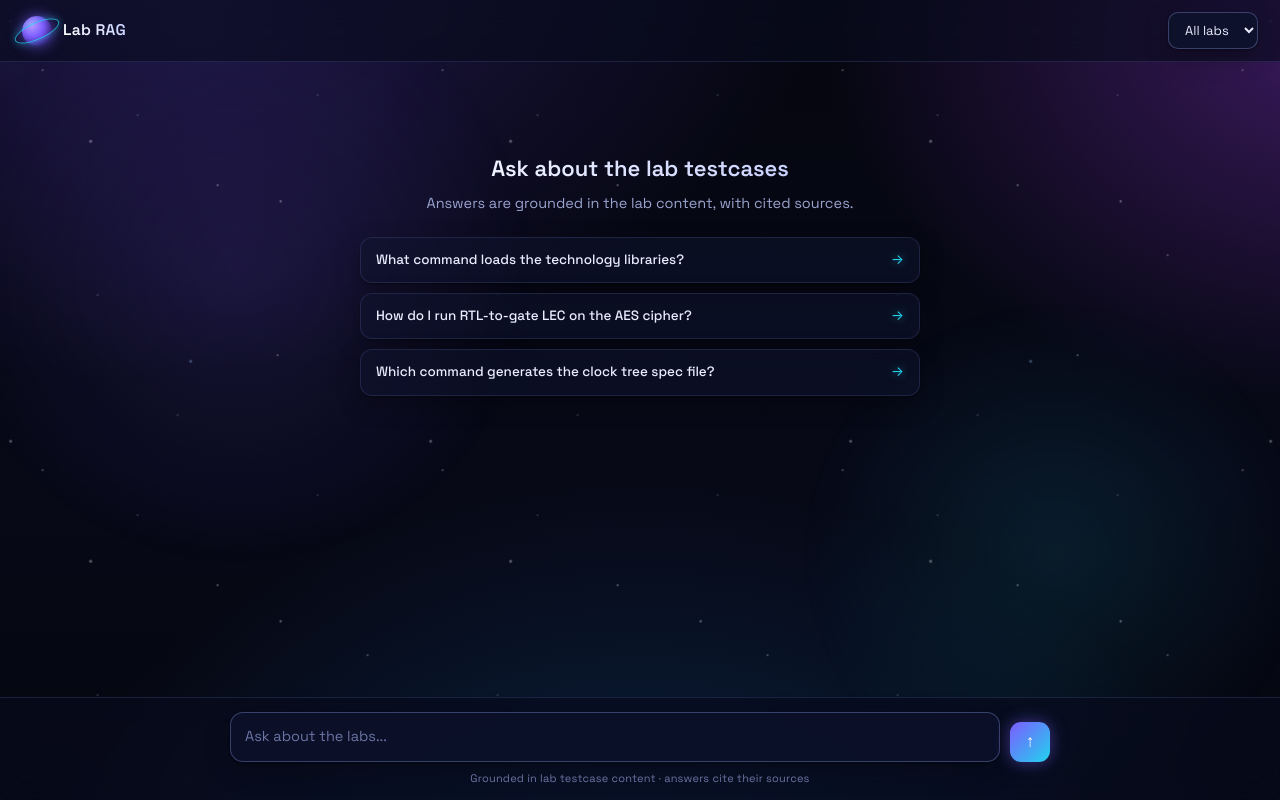
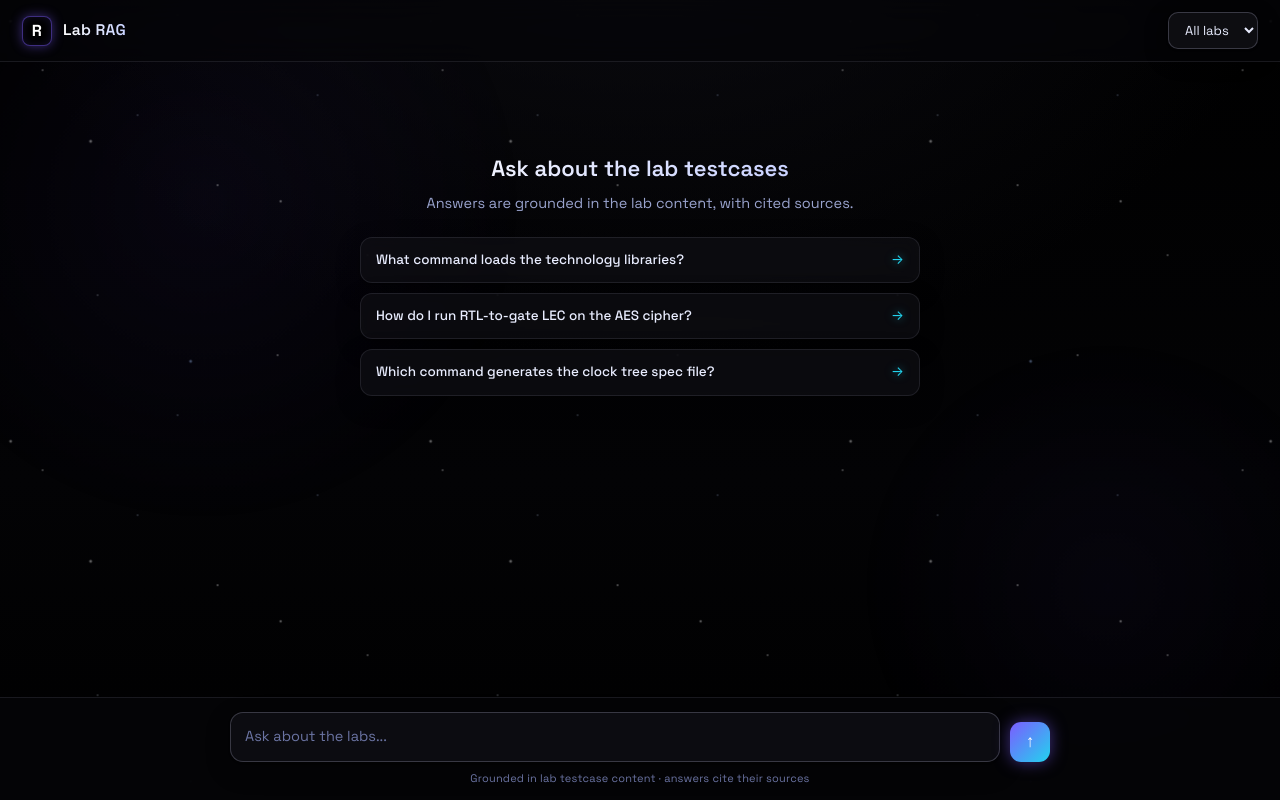
Before and after one commit to Suryanaik-77/simple_interview, a Python web app: template rag_interview/templates/rag.html in a window 1280 px wide. Run offline with Jinja, Linux system fonts and the light colour scheme; the template is opened without the code that fills it, so the values that code supplies are empty.

Commit message:
RAG UI: black space background + R logo (neutralize blue-tinted surfaces)

```diff
--- a/rag_interview/templates/rag.html
+++ b/rag_interview/templates/rag.html
@@ -9,11 +9,11 @@
   <link href="https://fonts.googleapis.com/css2?family=Space+Grotesk:wght@400;500;600;700&display=swap" rel="stylesheet">
   <style>
     :root {
-      --bg: #05060f;
-      --panel: rgba(17, 22, 46, 0.66);
-      --panel-solid: #0d1230;
-      --line: rgba(130, 150, 235, 0.16);
-      --line-strong: rgba(150, 170, 245, 0.32);
+      --bg: #000000;
+      --panel: rgba(20, 20, 27, 0.62);
+      --panel-solid: #101014;
+      --line: rgba(150, 150, 175, 0.15);
+      --line-strong: rgba(160, 160, 185, 0.30);
       --text: #e9edff;
       --muted: #9aa4cf;
       --faint: #6b74a3;
@@ -42,17 +42,15 @@
     .space-bg {
       position: fixed; inset: 0; z-index: -3; overflow: hidden;
       background:
-        radial-gradient(1200px 820px at 12% -12%, #241a52 0%, transparent 58%),
-        radial-gradient(1000px 720px at 105% 4%, #3b1a5e 0%, transparent 52%),
-        radial-gradient(1100px 900px at 50% 128%, #0c2c52 0%, transparent 60%),
-        linear-gradient(180deg, #05060f 0%, #070917 60%, #05060f 100%);
+        radial-gradient(1100px 800px at 50% -15%, #0c0c12 0%, transparent 60%),
+        linear-gradient(180deg, #000000 0%, #030305 60%, #000000 100%);
     }
-    /* soft drifting nebula glow */
+    /* very faint drifting nebula for depth (kept subtle so it reads black) */
     .space-bg::after {
       content: ""; position: absolute; inset: -20%;
       background:
-        radial-gradient(420px 420px at 30% 40%, rgba(124,92,255,.14), transparent 70%),
-        radial-gradient(360px 360px at 75% 65%, rgba(34,211,238,.10), transparent 70%);
+        radial-gradient(460px 460px at 28% 34%, rgba(124,92,255,.06), transparent 70%),
+        radial-gradient(360px 360px at 78% 68%, rgba(124,92,255,.04), transparent 70%);
       animation: nebula 26s ease-in-out infinite alternate;
     }
     @keyframes nebula {
@@ -102,7 +100,7 @@
 
     /* ---- header -------------------------------------------------------- */
     header {
-      background: rgba(9, 12, 30, 0.62); backdrop-filter: blur(14px);
+      background: rgba(6, 6, 9, 0.66); backdrop-filter: blur(14px);
       -webkit-backdrop-filter: blur(14px);
       border-bottom: 1px solid var(--line);
       padding: 12px 22px; display: flex; align-items: center; gap: 14px;
@@ -110,16 +108,12 @@
     }
     .brand { display: flex; align-items: center; gap: 11px; }
     .logo {
-      position: relative; width: 30px; height: 30px; border-radius: 50%;
-      background: radial-gradient(circle at 32% 30%, #b79bff 0%, #7c5cff 42%, #3a1e8f 100%);
-      box-shadow: 0 0 14px rgba(124,92,255,.7), inset -3px -3px 6px rgba(0,0,0,.4);
-      flex: none;
-    }
-    .logo::after {           /* saturn ring */
-      content: ""; position: absolute; top: 50%; left: 50%;
-      width: 46px; height: 15px; border: 1.6px solid rgba(34,211,238,.75);
-      border-radius: 50%; transform: translate(-50%,-50%) rotate(-24deg);
-      box-shadow: 0 0 8px rgba(34,211,238,.4);
+      width: 30px; height: 30px; border-radius: 8px; flex: none;
+      background: #000; border: 1px solid var(--accent-line);
+      display: grid; place-items: center;
+      font-weight: 700; font-size: 16px; line-height: 1;
+      color: #fff; letter-spacing: .5px;
+      box-shadow: 0 0 12px rgba(124,92,255,.45), inset 0 0 10px rgba(124,92,255,.15);
     }
     header h1 {
       font-size: 15.5px; margin: 0; font-weight: 600; letter-spacing: .3px;
@@ -131,14 +125,14 @@
       border-left: 1px solid var(--line); align-self: center; letter-spacing: .2px;
     }
     select {
-      margin-left: auto; background: rgba(13,18,44,.85); color: var(--text);
+      margin-left: auto; background: rgba(16,16,21,.85); color: var(--text);
       border: 1px solid var(--line-strong); border-radius: 10px;
       padding: 8px 12px; font-size: 13px; cursor: pointer; font-family: inherit;
       box-shadow: var(--shadow); max-width: 320px;
     }
     select:hover { border-color: var(--accent-line); }
     select:focus { outline: none; border-color: var(--accent); box-shadow: 0 0 0 3px var(--accent-weak); }
-    select option { background: #0d1230; color: var(--text); }
+    select option { background: #101014; color: var(--text); }
 
     /* ---- chat ---------------------------------------------------------- */
     #chat { flex: 1; overflow-y: auto; padding: 26px 22px 8px; }
@@ -189,7 +183,7 @@
     .clarify-opts { display: flex; flex-direction: column; gap: 9px; }
     .clarify-opt {
       display: flex; align-items: center; gap: 12px; text-align: left; width: 100%;
-      border: 1px solid var(--line-strong); background: rgba(16,21,46,.7);
+      border: 1px solid var(--line-strong); background: rgba(19,19,25,.72);
       color: var(--text); padding: 12px 14px; border-radius: 13px; cursor: pointer;
       font-size: 14px; font-weight: 500; font-family: inherit;
       box-shadow: var(--shadow);
@@ -228,7 +222,7 @@
       color: var(--faint); font-weight: 600; margin-bottom: 2px;
     }
     details.src {
-      background: rgba(10,14,34,.6); border: 1px solid var(--line); border-radius: 11px;
+      background: rgba(11,11,15,.6); border: 1px solid var(--line); border-radius: 11px;
       transition: border-color .15s;
     }
     details.src:hover { border-color: var(--line-strong); }
@@ -262,7 +256,7 @@
     }
     .examples { margin-top: 22px; display: grid; gap: 10px; }
     .example {
-      background: rgba(16,21,46,.55); backdrop-filter: blur(8px); -webkit-backdrop-filter: blur(8px);
+      background: rgba(17,17,23,.6); backdrop-filter: blur(8px); -webkit-backdrop-filter: blur(8px);
       border: 1px solid var(--line); border-radius: 12px;
       padding: 12px 15px; text-align: left; cursor: pointer; font-size: 13.5px;
       color: var(--text); box-shadow: var(--shadow); transition: all .16s;
@@ -273,14 +267,14 @@
 
     /* ---- composer ------------------------------------------------------ */
     footer {
-      background: rgba(9, 12, 30, 0.66); backdrop-filter: blur(14px);
+      background: rgba(6, 6, 9, 0.7); backdrop-filter: blur(14px);
       -webkit-backdrop-filter: blur(14px);
       border-top: 1px solid var(--line); padding: 14px 22px;
     }
     .composer { max-width: 820px; margin: 0 auto; display: flex; gap: 10px; align-items: flex-end; }
     .field {
       flex: 1; display: flex; align-items: flex-end;
-      background: rgba(13,18,44,.8); border: 1px solid var(--line-strong);
+      background: rgba(16,16,21,.8); border: 1px solid var(--line-strong);
       border-radius: 13px; padding: 4px 4px 4px 6px; box-shadow: var(--shadow);
       transition: border-color .15s, box-shadow .15s;
     }
@@ -324,7 +318,7 @@
 
   <header>
     <div class="brand">
-      <div class="logo"></div>
+      <div class="logo">R</div>
       <h1>Lab RAG</h1>
     </div>
     <span class="meta" id="meta"></span>
```
